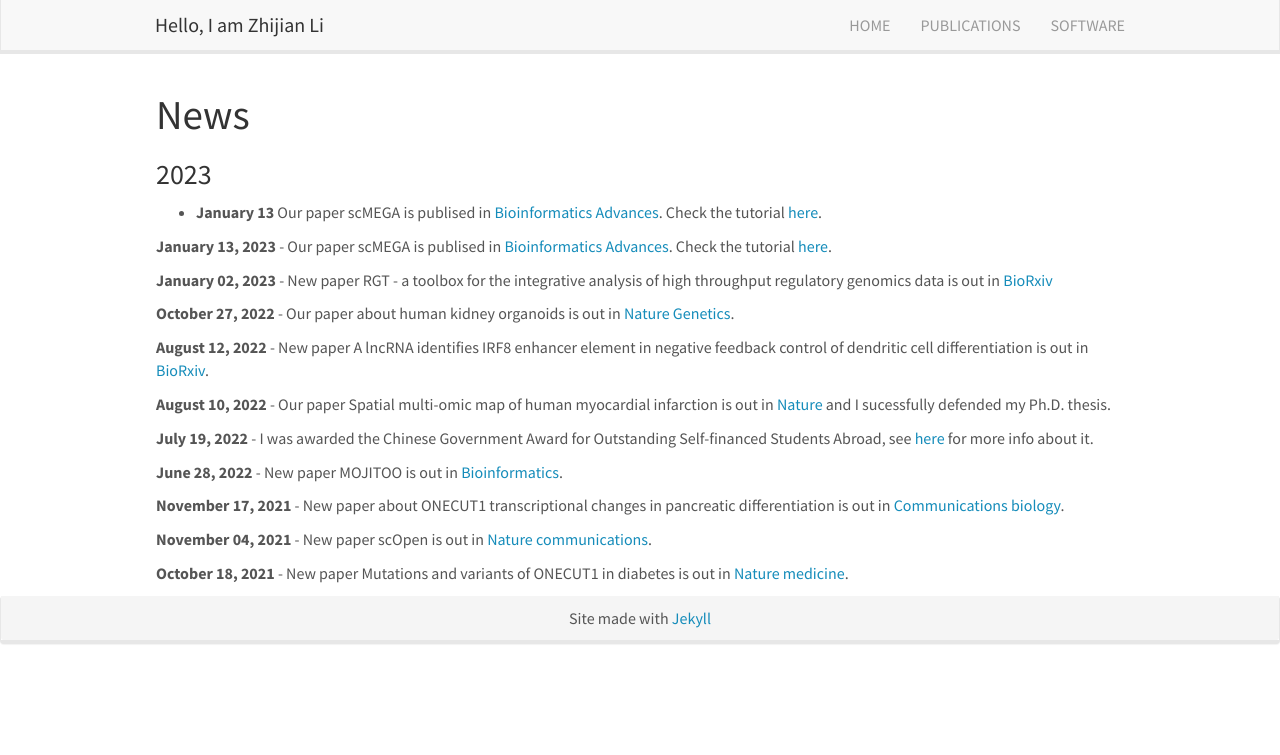
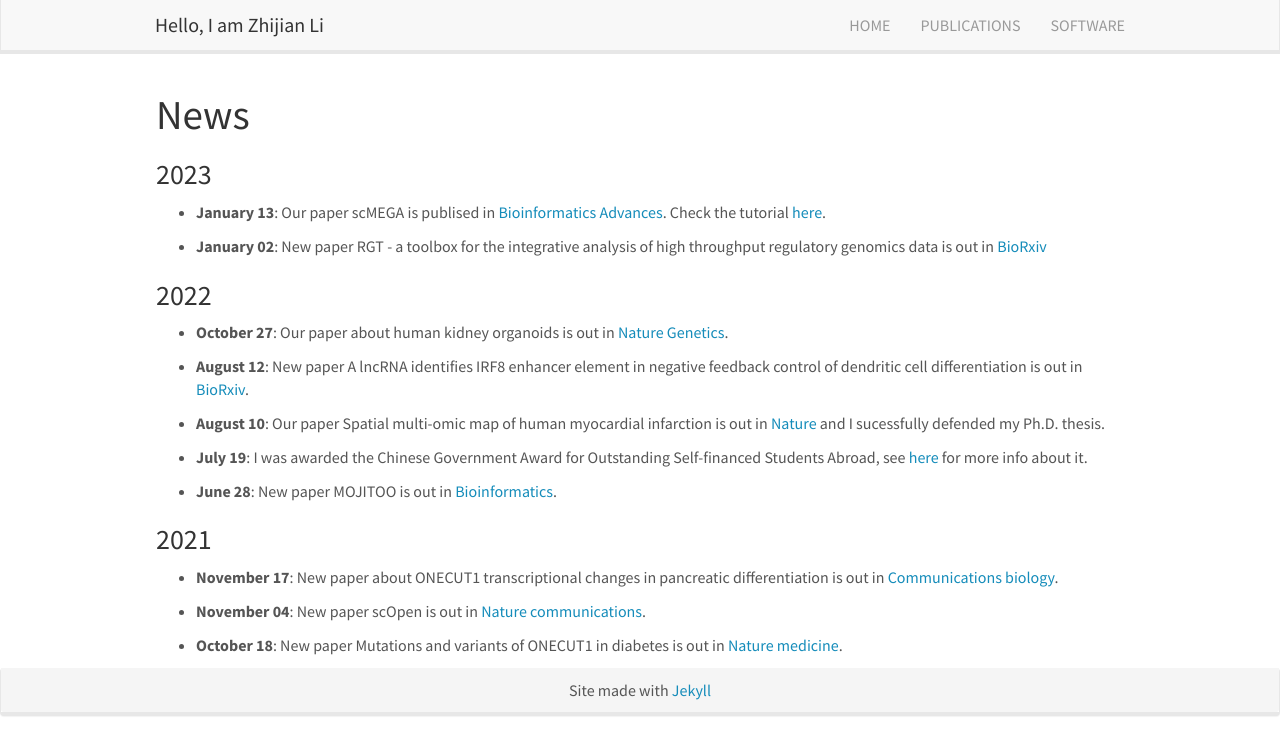
Before and after one commit to lzj1769/lzj1769.github.io, a Jekyll site: the page built from _pages/allnews.md, in a window 1280 px wide. Shown: the top 755 px of the page. Built offline with Jekyll 4.4.1, drawn with Linux system fonts in a browser that asks for light colours; nearby versions of some CDN libraries; part of the change alters nothing that is shown.

Commit message:
update news

```diff
--- a/_pages/allnews.md
+++ b/_pages/allnews.md
@@ -9,8 +9,27 @@ permalink: /allnews.html
 
 ### 2023
 
-* **January 13** Our paper scMEGA is publised in [Bioinformatics Advances](https://academic.oup.com/bioinformaticsadvances/advance-article/doi/10.1093/bioadv/vbad003/6986159). Check the tutorial [here](https://costalab.github.io/scMEGA/).
+* **January 13**: Our paper scMEGA is publised in [Bioinformatics Advances](https://academic.oup.com/bioinformaticsadvances/advance-article/doi/10.1093/bioadv/vbad003/6986159). Check the tutorial [here](https://costalab.github.io/scMEGA/).
 
-{% for article in site.data.news %}
-<p><b> {{ article.date }} </b> - {{ article.headline}}</p>
-{% endfor %}
+* **January 02**: New paper RGT - a toolbox for the integrative analysis of high throughput regulatory genomics data is out in [BioRxiv](https://www.biorxiv.org/content/10.1101/2022.12.31.522372v1)
+
+
+### 2022
+
+* **October 27**: Our paper about human kidney organoids is out in [Nature Genetics](https://www.nature.com/articles/s41588-022-01202-z).
+
+* **August 12**: New paper A lncRNA identifies IRF8 enhancer element in negative feedback control of dendritic cell differentiation is out in [BioRxiv](https://www.biorxiv.org/content/10.1101/2022.08.11.503623v1).
+
+* **August 10**: Our paper Spatial multi-omic map of human myocardial infarction is out in [Nature](https://www.nature.com/articles/s41586-022-05060-x) and I sucessfully defended my Ph.D. thesis.
+
+* **July 19**: I was awarded the Chinese Government Award for Outstanding Self-financed Students Abroad, see [here](https://en.wikipedia.org/wiki/Chinese_government_award_for_outstanding_self-financed_students_abroad) for more info about it.
+
+* **June 28**: New paper MOJITOO is out in [Bioinformatics](https://academic.oup.com/bioinformatics/article/38/Supplement_1/i282/6617520).
+
+### 2021
+
+* **November 17**: New paper about ONECUT1 transcriptional changes in pancreatic differentiation is out in [Communications biology](https://www.nature.com/articles/s42003-021-02818-3).
+
+* **November 04**: New paper scOpen is out in [Nature communications](https://www.nature.com/articles/s41467-021-26530-2).
+
+* **October 18**: New paper Mutations and variants of ONECUT1 in diabetes is out in [Nature medicine](https://www.nature.com/articles/s41591-021-01502-7).
```
